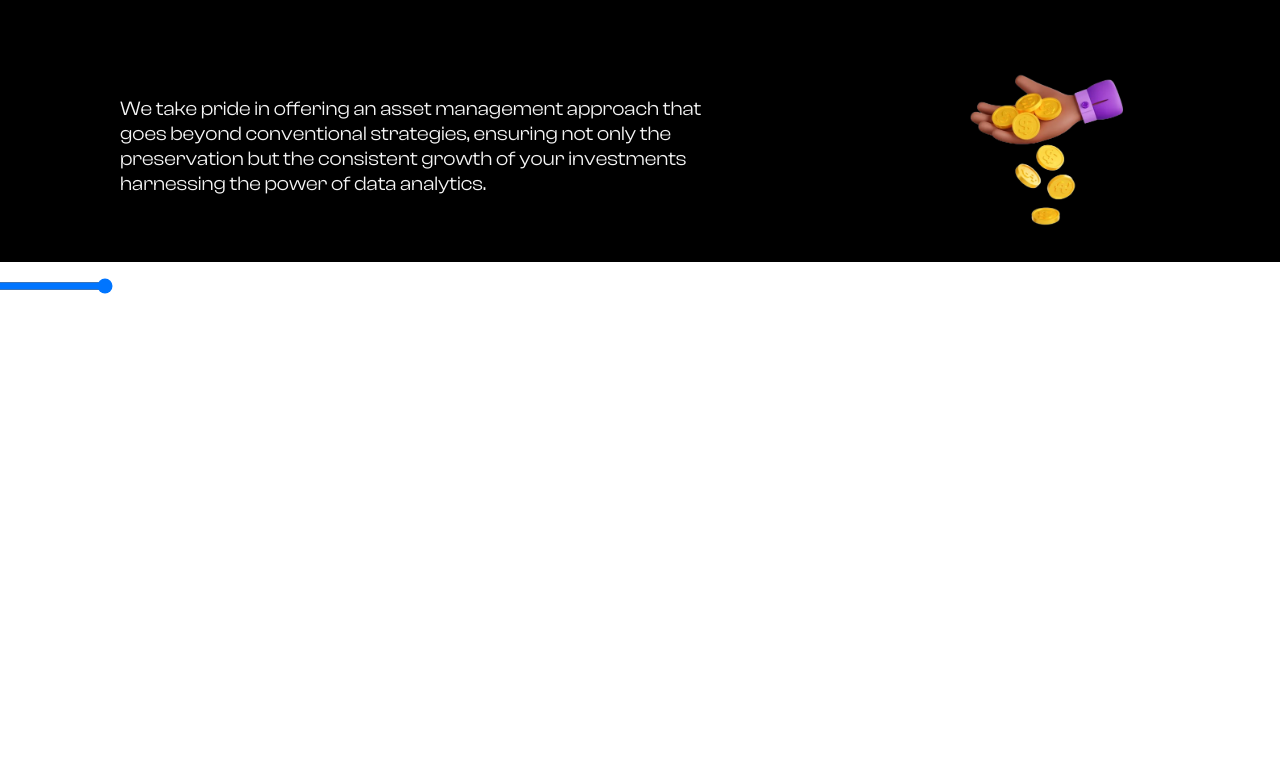
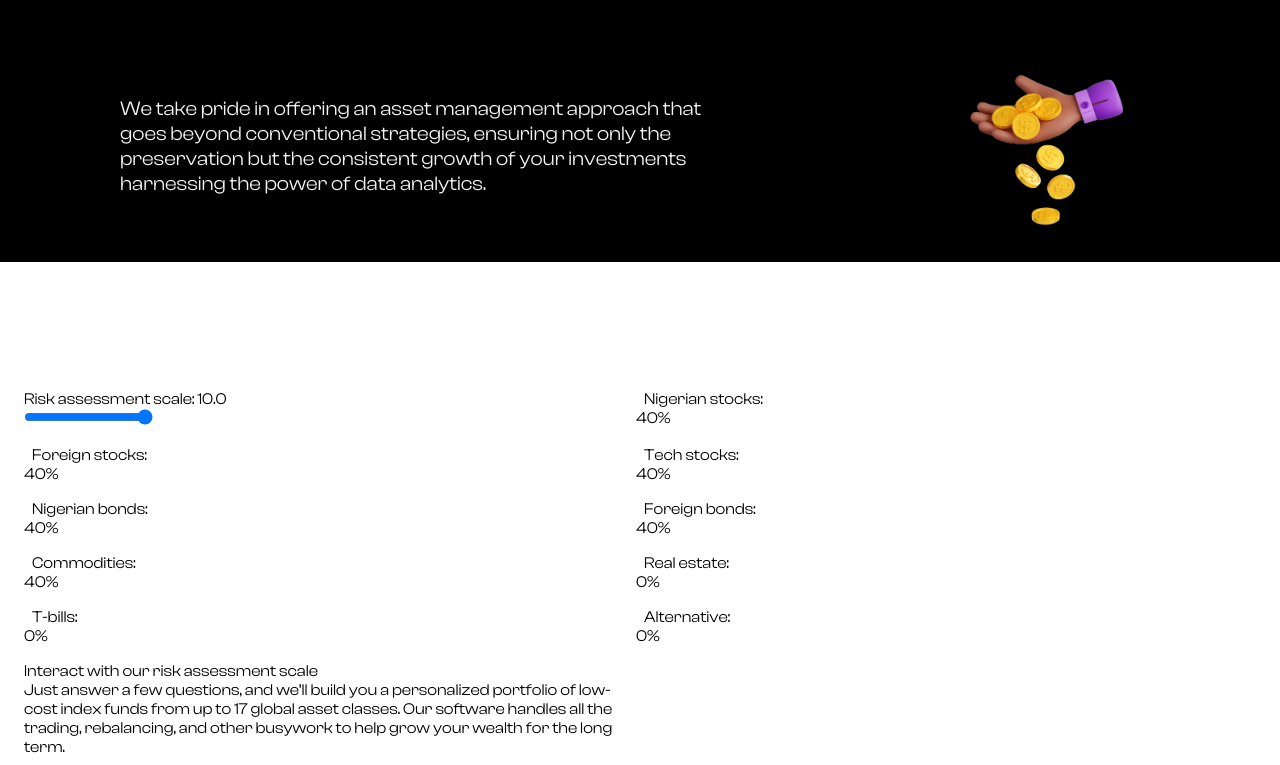
Before and after one commit to 6amson/Lemon, a React (Create React App) app: page / in a window 1280 px wide. Shown: the part 1594-2359 px from the top of the page. Before the commit the page ends 1900 px from the top, so only its background shows below. Built offline with nearby package versions, Linux system fonts and the light colour scheme.

Commit message:
image height adjustment

```diff
--- a/src/components/Home/Home.jsx
+++ b/src/components/Home/Home.jsx
@@ -53,7 +53,7 @@ export default function Home() {
                         <img src={phoneLemon} alt="phone 3d illustration" width="230px" height="200px" />
                     </div>
                     <div>
-                        <img src={teamLemon} alt="team 3d illustration" width="250px" height="200px" />
+                        <img id="teamLemon" src={teamLemon} alt="team 3d illustration" width="250px" height="200px" />
                         <p>We go beyond traditional asset management. Our team brings strategic insights, leveraging market trends and data analytics to make informed decisions that drive positive outcomes for your portfolio.</p>
                     </div>
                     <div>
@@ -63,6 +63,8 @@ export default function Home() {
                 </Servicesoffered>
                 <RiskAssessment>
                     <div>
+                        <div></div>
+                        <p>Risk assessment scale: 10.0</p>
                         <input
                             type="range"
                             // id={`rangeInput-${key}`}
@@ -70,15 +72,24 @@ export default function Home() {
                             max="10"
                             // value={values[key]}
                             step="1"
-                            // onChange={(event) => handleInputChange(key, event)}
+                        // onChange={(event) => handleInputChange(key, event)}
                         />
-
                     </div>
-                    <div>
-
-                    </div>
-                </RiskAssessment>
-            </Container>
+                    <div>Nigerian stocks: <p>40%</p></div>
+                    <div>Foreign stocks: <p>40%</p></div>
+                    <div>Tech stocks: <p>40%</p></div>
+                    <div>Nigerian bonds: <p>40%</p></div>
+                    <div>Foreign bonds: <p>40%</p></div>
+                    <div>Commodities: <p>40%</p></div>
+                    <div>Real estate: <p>0%</p></div>
+                    <div>T-bills: <p>0%</p></div>
+                    <div>Alternative: <p>0%</p></div>
+                <div>
+                    <p>Interact with our risk assessment scale</p>
+                    <p>Just answer a few questions, and we’ll build you a personalized portfolio of low-cost index funds from up to 17 global asset classes. Our software handles all the trading, rebalancing, and other busywork to help grow your wealth for the long term.</p>
+                </div>
+            </RiskAssessment>
+        </Container>
         </>
     )
 }
--- a/src/styles/homestyle.jsx
+++ b/src/styles/homestyle.jsx
@@ -269,9 +269,13 @@ export const Servicesoffered = styled.div`
 `
 
 export const RiskAssessment = styled.div`
+height: max-content;
+margin-top: 128px;
+width: 100vw;
 display: grid;
-grid-template-columns: repeat(auto-fit, minmax(200px, 1fr));
-width: 100vw;
+padding-left: 40px;
+padding-right: 32px;
+grid-template-columns: repeat(2, 1fr);
+font-family: ClashDisplay-Variable;
 grid-gap: 16px;
-backgorund: red;
 `
--- a/src/styles/homestyle.scss
+++ b/src/styles/homestyle.scss
@@ -1,17 +1,23 @@
-#heroPage--right{
+#heroPage--right {
     background-image: url('../images/homepagePhoto.jpg');
     background-repeat: no-repeat;
     background-size: cover;
     background-position: center center;
 }
 
-#menuIcon{
+#menuIcon {
     display: none;
     cursor: pointer;
 }
 
 @media (max-width: 850px) {
-   #menuIcon{
-    display: block;
-   }
+    #menuIcon {
+        display: block;
+    }
 }
+
+@media (max-width: 500px) {
+    #teamLemon{
+        height: 150px;
+    }
+}
```
